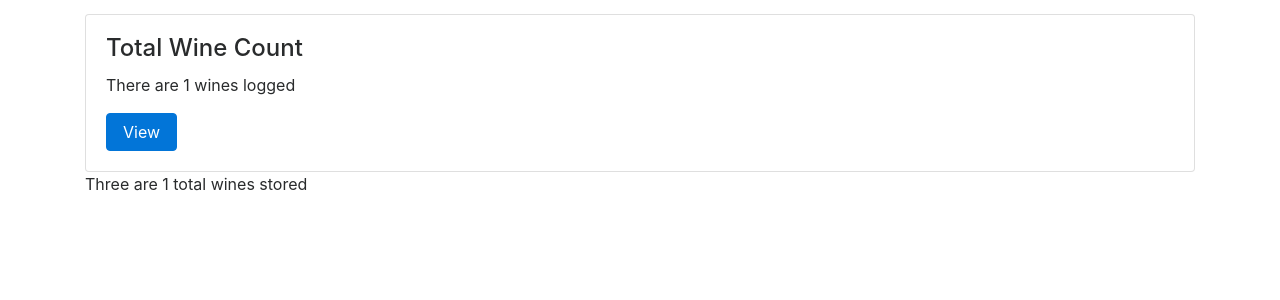
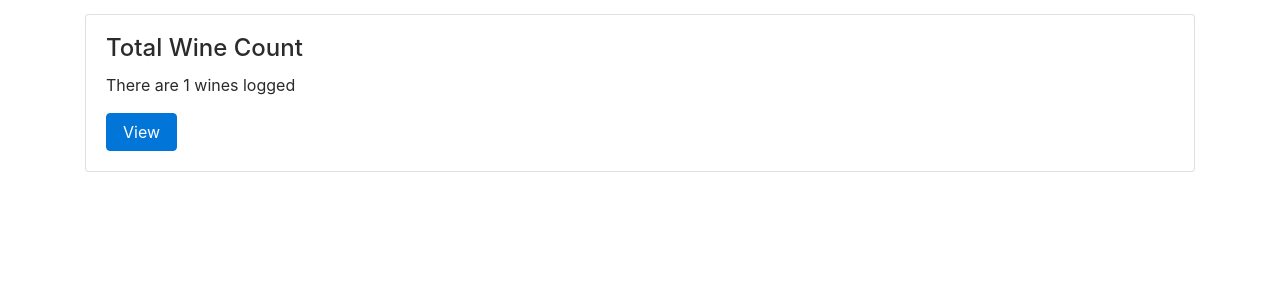
Before and after one commit to vorsth/wine, a Flask app: template app/templates/index.html in a window 1280 px wide. Shown: the part 56-356 px from the top of the page. Run offline with Flask 2, Linux system fonts and the light colour scheme; the template is opened without the code that fills it: most values are stand-ins (such as "Sample title", 1, 10 or a date in 2020); parts of the project's set-up code (start-up, migrations or seed data) failed here and were passed over; some libraries are stand-ins or nearby versions.

Commit message:
remove table displaying the same data as the card

```diff
--- a/app/templates/index.html
+++ b/app/templates/index.html
@@ -9,16 +9,4 @@
     </div>
 </div>
 
-
-<div class="row">
-    <div class=col-4>
-        Three are {{bottleCount}} total wines stored
-    </div>
-    <div class=col-4>
-    </div>
-    <div class=col-4>
-    </div>
-</div>
-
-
 {% endblock content %}
```
